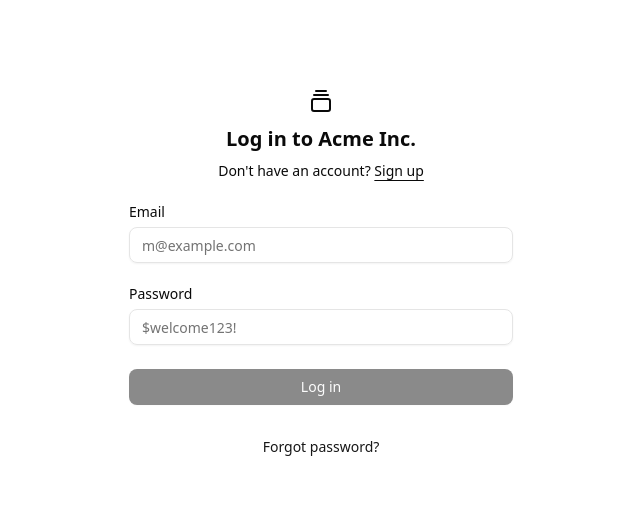
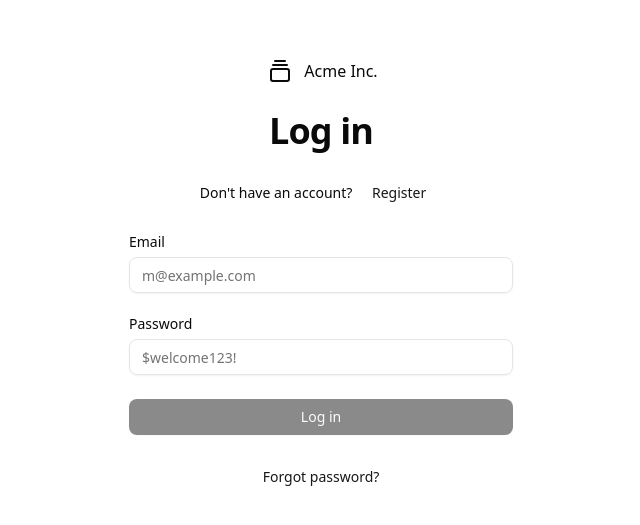
Before and after one commit to cowntapp/cownt-app, a React (Vite) app: page /login in a window 1280 px wide. Shown: the part 125-650 px from the top of the page, without its empty margins (319-959 px from the left). Built offline with nearby package versions, Linux system fonts and the light colour scheme; no server answers.

Commit message:
feat: integrate ALLOW_REGISTER constant to conditionally render registration options across components

```diff
--- a/src/config/consts/configConsts.ts
+++ b/src/config/consts/configConsts.ts
@@ -2,6 +2,7 @@
 
 export const HAS_LANDING = true;
 export const HAS_WORKSPACES = !!menuData.workspaces?.length;
+export const ALLOW_REGISTER = true;
 export const LOCALE = 'es-ES';
 // TODO: review
 // export const LOCALE =
--- a/src/features/user/forgotPassword/components/GoBackSection.tsx
+++ b/src/features/user/forgotPassword/components/GoBackSection.tsx
@@ -1,3 +1,4 @@
+import { ALLOW_REGISTER } from '@/config/consts/configConsts';
 import { TypoMuted } from '@/shadcn/components/typography/TypoMuted';
 import { Button } from '@/shadcn/components/ui/button';
 import { Link } from 'react-router';
@@ -17,6 +18,8 @@
           Login
         </Link>
       </Button>
+      {ALLOW_REGISTER && (
+        <>
           or
           <Button
             asChild
@@ -29,6 +32,8 @@
               Register
             </Link>
           </Button>
+        </>
+      )}
     </TypoMuted>
   );
 };
--- a/src/features/user/login/components/LoginHeader.tsx
+++ b/src/features/user/login/components/LoginHeader.tsx
@@ -1,32 +1,37 @@
+import { ALLOW_REGISTER } from '@/config/consts/configConsts';
+import { TypoH1 } from '@/shadcn/components/typography/TypoH1';
+import { buttonVariants } from '@/shadcn/components/ui/button';
 import { GalleryVerticalEnd } from 'lucide-react';
 import { Link } from 'react-router';
 
 export const LoginHeader = () => {
   return (
     <div className="flex flex-col items-center gap-2">
-      <a
-        href="#"
-        className="flex flex-col items-center gap-2 font-medium"
+      <Link
+        to="/"
+        className="flex items-center gap-2 font-medium"
       >
         <div className="flex size-8 items-center justify-center rounded-md">
           <GalleryVerticalEnd className="size-6" />
         </div>
-        <span className="sr-only">Acme Inc.</span>
-      </a>
-      <h1 className="text-xl font-bold">
+        <span>Acme Inc.</span>
+      </Link>
+      <TypoH1 className="py-4">
         {/* TODO: delete or abstract */}
         {/* Inicia sessió / Accedeix */}
-        Log in to Acme Inc.
-      </h1>
+        Log in
+      </TypoH1>
+      {ALLOW_REGISTER && (
         <div className="text-center text-sm">
           Don&apos;t have an account?{' '}
           <Link
             to="/register"
-          className="underline underline-offset-4"
+            className={buttonVariants({ variant: 'link' })}
           >
-          Sign up
+            Register
           </Link>
         </div>
+      )}
     </div>
   );
 };
--- a/src/features/user/register/components/RegisterHeader.tsx
+++ b/src/features/user/register/components/RegisterHeader.tsx
@@ -1,24 +1,26 @@
+import { TypoH1 } from '@/shadcn/components/typography/TypoH1';
+import { buttonVariants } from '@/shadcn/components/ui/button';
 import { GalleryVerticalEnd } from 'lucide-react';
 import { Link } from 'react-router';
 
 export const RegisterHeader = () => {
   return (
     <div className="flex flex-col items-center gap-2">
-      <a
-        href="#"
-        className="flex flex-col items-center gap-2 font-medium"
+      <Link
+        to="/"
+        className="flex items-center gap-2 font-medium"
       >
         <div className="flex size-8 items-center justify-center rounded-md">
           <GalleryVerticalEnd className="size-6" />
         </div>
-        <span className="sr-only">Acme Inc.</span>
-      </a>
-      <h1 className="text-xl font-bold">Sign up for Acme Inc.</h1>
+        <span>Acme Inc.</span>
+      </Link>
+      <TypoH1 className="py-4">Register</TypoH1>
       <div className="text-center text-sm">
         Already have an account?{' '}
         <Link
           to="/login"
-          className="underline underline-offset-4"
+          className={buttonVariants({ variant: 'link' })}
         >
           Login
         </Link>
--- a/src/pages/public/Home.tsx
+++ b/src/pages/public/Home.tsx
@@ -1,3 +1,4 @@
+import { ALLOW_REGISTER } from '@/config/consts/configConsts';
 import { Button } from '@/shadcn/components/ui/button';
 import { Link } from 'react-router';
 
@@ -9,12 +10,14 @@
         <Button asChild>
           <Link to={'/login'}>Login</Link>
         </Button>
+        {ALLOW_REGISTER && (
           <Button
             asChild
             variant={'outline'}
           >
             <Link to={'register'}>Register</Link>
           </Button>
+        )}
       </div>
     </>
   );
--- a/src/pages/public/VerifyEmail.tsx
+++ b/src/pages/public/VerifyEmail.tsx
@@ -6,6 +6,7 @@
 import { useRouterParams } from '@/shared/hooks/useRouterParams';
 import { useQuery } from '@tanstack/react-query';
 import { Link } from 'react-router';
+import { ALLOW_REGISTER } from '@/config/consts/configConsts';
 
 export const VerifyEmail = () => {
   const { code } = useRouterParams('code');
@@ -23,8 +24,8 @@
         <ErrorMessage
           title="Invalid link"
           description="The link is either invalid or expired."
-          linkLabel="Register again"
-          linkPath="/register"
+          linkLabel={ALLOW_REGISTER ? 'Register again' : undefined}
+          linkPath={ALLOW_REGISTER ? '/register' : undefined}
         />
       )}
 
--- a/src/routes/AppRoutes.tsx
+++ b/src/routes/AppRoutes.tsx
@@ -1,4 +1,8 @@
-import { HAS_LANDING, HAS_WORKSPACES } from '@/config/consts/configConsts';
+import {
+  ALLOW_REGISTER,
+  HAS_LANDING,
+  HAS_WORKSPACES,
+} from '@/config/consts/configConsts';
 import DashboardLayout from '@/layouts/DashboardLayout';
 import { PublicLayout } from '@/layouts/PublicLayout';
 import { RootLayout } from '@/layouts/RootLayout';
@@ -44,10 +48,12 @@
             path="login"
             element={<Login />}
           />
-          <Route
-            path="register"
-            element={<Register />}
-          />
+          {ALLOW_REGISTER && (
+            <Route
+              path="register"
+              element={<Register />}
+            />
+          )}
           <Route
             path="email/verify"
             element={<VerifyEmailInfo />}
```
Lines whose indentation alone changed are shown as unchanged.
